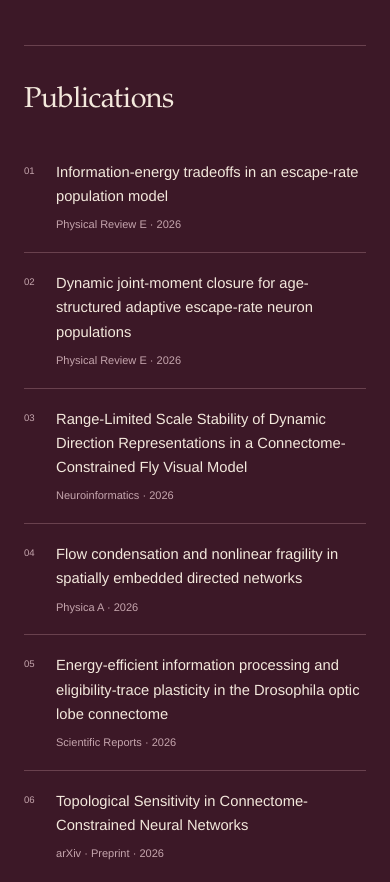
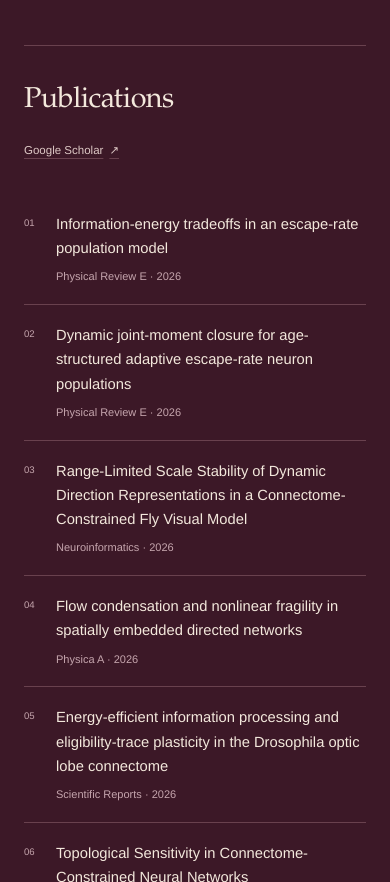
Before and after one commit to jeetblahiri/labs, a plain HTML site: page people/nalin-dhiman.html in a window 390 px wide. Shown: the part 943-1825 px from the top of the page. Drawn offline with Linux system fonts and the light colour scheme.

Commit message:
Link Nalin's Google Scholar profile beside publications

```diff
--- a/people/nalin-dhiman.css
+++ b/people/nalin-dhiman.css
@@ -63,7 +63,8 @@ html.nalin-profile.nd-viewer-open { overflow: hidden; }
 .nalin-page .nd-viewer-scroll { flex: 1; min-height: 0; overflow: auto; overscroll-behavior: contain; scrollbar-color: var(--nd-maze-line) var(--nd-ground); }
 .nalin-page .nd-viewer-mount { display: grid; place-items: center; width: max-content; min-width: 100%; min-height: 100%; padding: 24px; }
 .nalin-page .nd-publications { display: grid; grid-template-columns: 230px minmax(0, 1fr); gap: 56px; border-top: 1px solid var(--nd-rule); padding-block: 58px 72px; }
-.nalin-page .nd-publications > h2 { margin: 14px 0 0; font-family: var(--nd-serif); font-size: 1.8rem; line-height: 1.3; font-weight: 400; letter-spacing: -.02em; }
+.nalin-page .nd-publication-heading h2 { margin: 14px 0 0; font-family: var(--nd-serif); font-size: 1.8rem; line-height: 1.3; font-weight: 400; letter-spacing: -.02em; }
+.nalin-page .nd-scholar-link { display: inline-flex; align-items: center; gap: 6px; min-height: 44px; margin-top: 8px; color: var(--nd-soft); font-size: .72rem; text-decoration: underline; text-decoration-color: var(--nd-rule); text-underline-offset: 4px; }
 .nalin-page .nd-publication-list { list-style: none; padding: 0; margin: 0; }
 .nalin-page .nd-publication-list li { display: grid; grid-template-columns: 22px minmax(0, 1fr); gap: 18px; padding-block: 18px; }
 .nalin-page .nd-publication-list li + li { border-top: 1px solid var(--nd-rule); }
@@ -99,7 +100,7 @@ html.nalin-profile.nd-viewer-open { overflow: hidden; }
   .nalin-page .nd-question p { max-width: 26ch; font-size: 1.5rem; }
   .nalin-page .nd-portrait { width: min(100%, 336px); justify-self: center; }
   .nalin-page .nd-publications { grid-template-columns: 1fr; gap: 22px; padding-block: 36px 48px; }
-  .nalin-page .nd-publications > h2 { margin: 0; }
+  .nalin-page .nd-publication-heading h2 { margin: 0; }
   .nalin-page .nd-publication-list li { gap: 10px; }
   .nalin-page .nd-publication-list h3 { font-size: .92rem; }
   .nalin-page .nd-footer { font-size: .6rem; }
--- a/people/nalin-dhiman.html
+++ b/people/nalin-dhiman.html
@@ -11,7 +11,7 @@
   <meta property="og:type" content="profile">
   <meta property="og:url" content="https://labs.siddharthpanwar.com/people/nalin-dhiman.html">
   <title>Nalin Dhiman — NSSIL</title>
-  <link rel="stylesheet" href="nalin-dhiman.css?v=20261114">
+  <link rel="stylesheet" href="nalin-dhiman.css?v=20261114-2">
   <script src="nalin-maze.js" defer></script>
 </head>
 <body class="nalin-page">
@@ -49,7 +49,10 @@
       </figure>
     </div>
     <section class="nd-publications" id="publications" aria-labelledby="publications-title">
-      <h2 id="publications-title">Publications</h2>
+      <header class="nd-publication-heading">
+        <h2 id="publications-title">Publications</h2>
+        <a class="nd-scholar-link" href="https://scholar.google.com/citations?user=iZpbO9UAAAAJ&amp;hl=en">Google Scholar <span aria-hidden="true">↗</span></a>
+      </header>
       <ol class="nd-publication-list">
           <li>
             <span class="nd-publication-number" aria-hidden="true">01</span>
```
